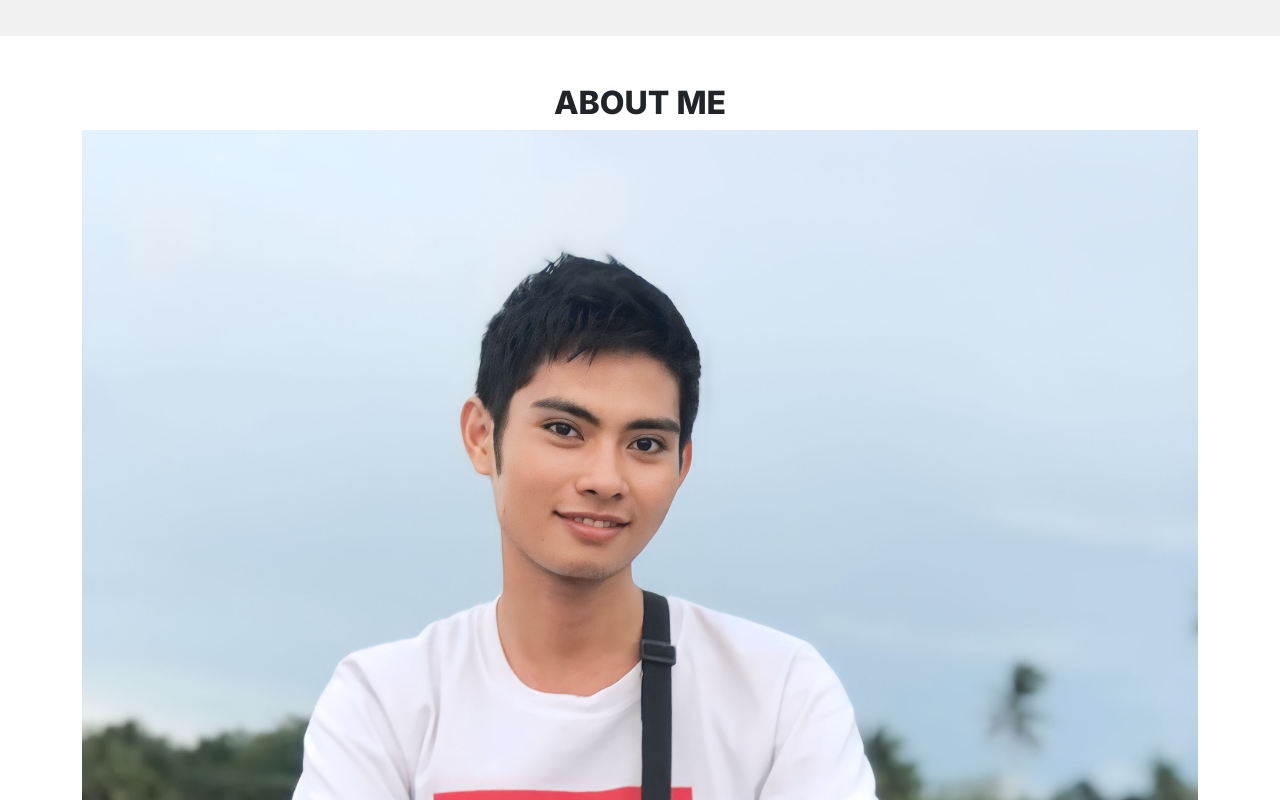
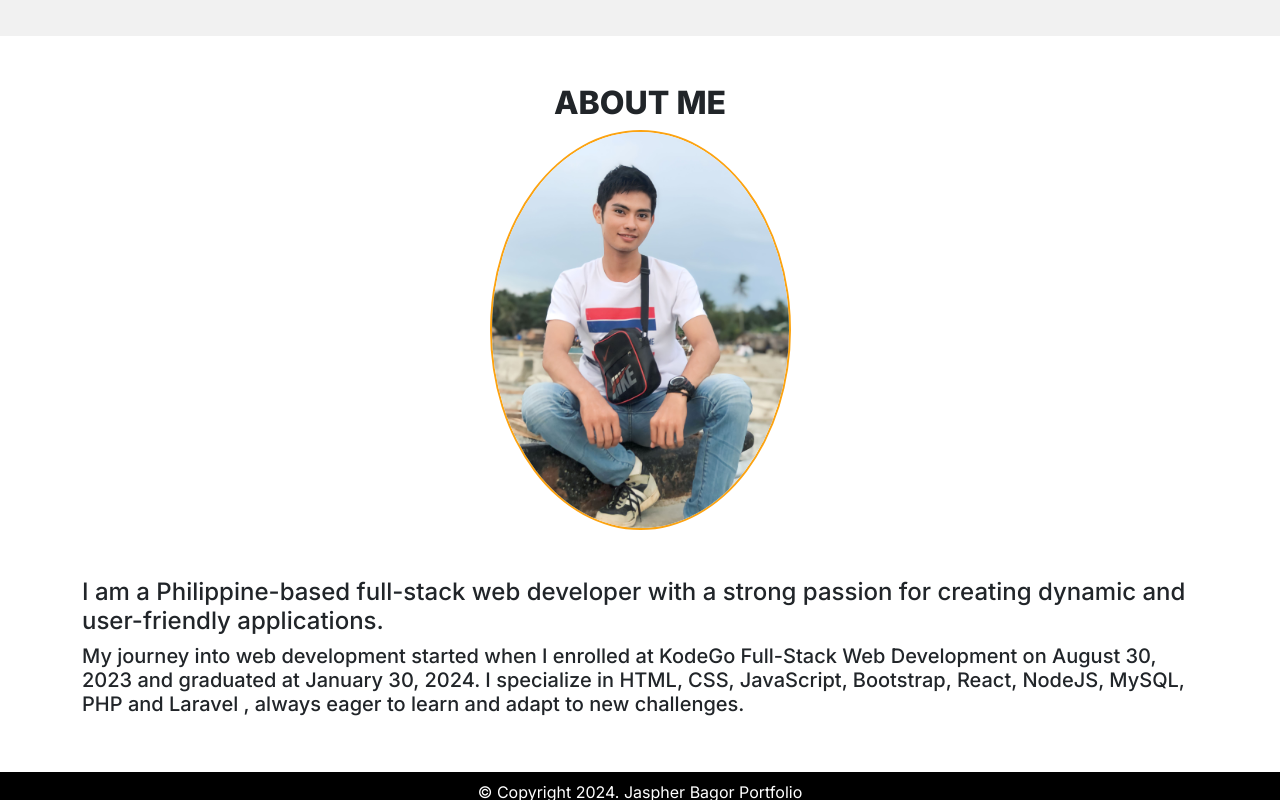
Before and after one commit to jaspherbagor/React-Portfolio, a React (Create React App) app in the folder jaspher-portfolio/: page / in a window 1280 px wide. Shown: the part 460-1260 px from the top of the page. Built offline with nearby package versions, Linux system fonts and the light colour scheme.

Commit message:
added a width and border styles to the about image

```diff
--- a/jaspher-portfolio/src/components/css/home.css
+++ b/jaspher-portfolio/src/components/css/home.css
@@ -43,3 +43,9 @@ html, body {
     border: 2px solid var(--primary-color);
     color:var(--text-color-light)
 }
+
+.about-img {
+    height: 400px;
+    border-radius: 50%;
+    border: 2px solid var(--primary-color)
+}
```
